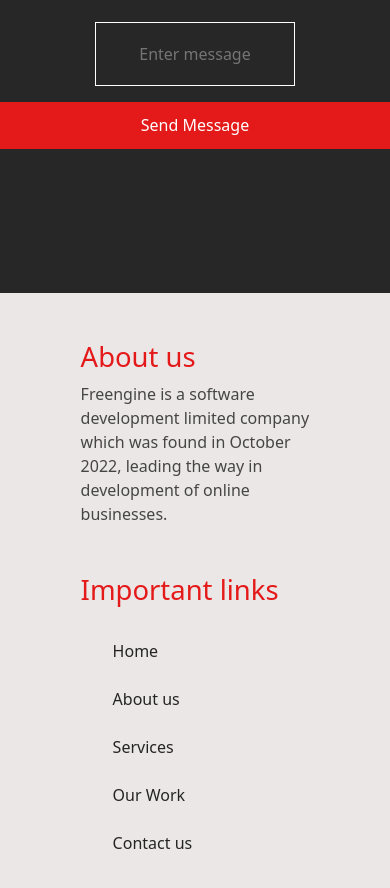
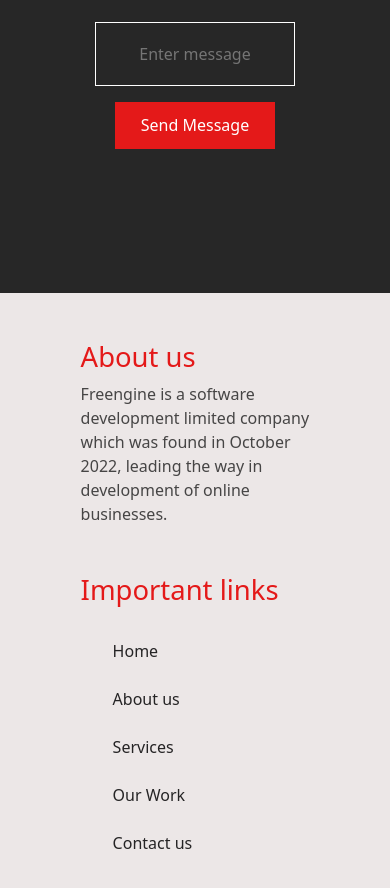
Before and after one commit to EmmaTheDev01/FreeNgine, a React (Create React App) app in the folder freengine/: page /contact in a window 390 px wide. Shown: the part 1201-2089 px from the top of the page. Built offline with nearby package versions, Linux system fonts and the light colour scheme; a web font is replaced by a local one.

Commit message:
Initial commit

```diff
--- a/freengine/src/Components/Pages/pages.css
+++ b/freengine/src/Components/Pages/pages.css
@@ -461,6 +461,10 @@
         text-align: center;
         width: 200px;
     }
+    .contact-btn {
+        width: 10rem;
+
+    }
 
 }
 
```
